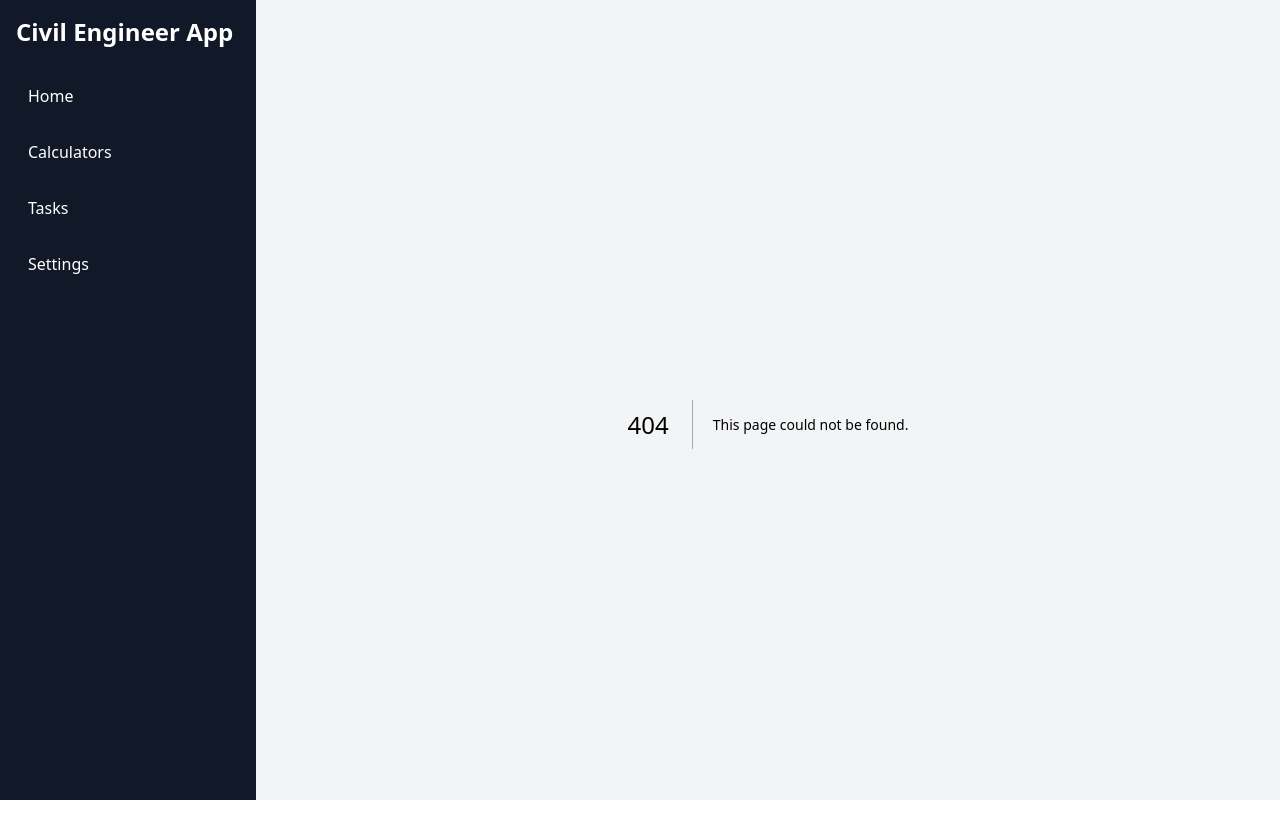
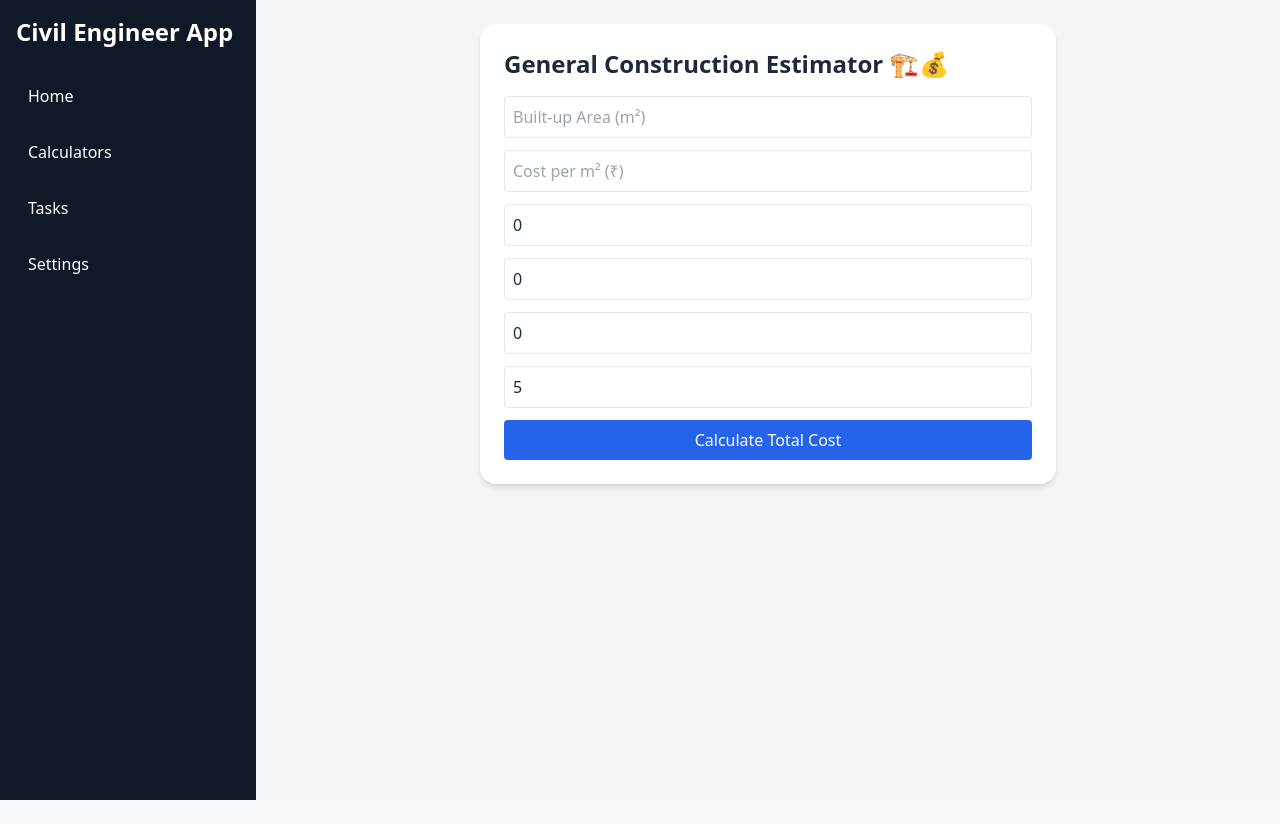
Before and after one commit to shadabalam117/CiviPilot, a Next.js app: page /calculators/estimator in a window 1280 px wide. Before the commit this address had no page. After the commit the page ends 800 px from the top, so only its background shows below. Built offline with nearby package versions, Linux system fonts and the light colour scheme.

Commit message:
Create page.tsx

```diff
--- /dev/null
+++ b/app/calculators/estimator/page.tsx
@@ -0,0 +1,104 @@
+"use client";
+
+import { useState } from "react";
+
+export default function ConstructionEstimator() {
+  const [area, setArea] = useState("");
+  const [costPerSqM, setCostPerSqM] = useState("");
+  const [plasterCost, setPlasterCost] = useState("0");
+  const [flooringCost, setFlooringCost] = useState("0");
+  const [paintCost, setPaintCost] = useState("0");
+  const [contingencyPercent, setContingencyPercent] = useState("5"); // default 5%
+  const [totalCost, setTotalCost] = useState<number | null>(null);
+
+  const calculateTotalCost = () => {
+    const A = parseFloat(area);
+    const C = parseFloat(costPerSqM);
+    const plaster = parseFloat(plasterCost);
+    const flooring = parseFloat(flooringCost);
+    const paint = parseFloat(paintCost);
+    const contingency = parseFloat(contingencyPercent);
+
+    if ([A, C, plaster, flooring, paint, contingency].some((v) => isNaN(v) || v < 0)) {
+      alert("Please enter valid numbers");
+      return;
+    }
+
+    // Base cost
+    const baseCost = A * C;
+
+    // Add optional costs
+    const subtotal = baseCost + plaster + flooring + paint;
+
+    // Add contingency
+    const total = subtotal * (1 + contingency / 100);
+
+    setTotalCost(parseFloat(total.toFixed(2)));
+  };
+
+  return (
+    <div className="p-6 max-w-xl mx-auto bg-white rounded-2xl shadow-md">
+      <h1 className="text-2xl font-bold mb-4">General Construction Estimator 🏗️💰</h1>
+
+      <div className="space-y-3">
+        <input
+          type="number"
+          placeholder="Built-up Area (m²)"
+          value={area}
+          onChange={(e) => setArea(e.target.value)}
+          className="border p-2 w-full rounded"
+        />
+        <input
+          type="number"
+          placeholder="Cost per m² (₹)"
+          value={costPerSqM}
+          onChange={(e) => setCostPerSqM(e.target.value)}
+          className="border p-2 w-full rounded"
+        />
+        <input
+          type="number"
+          placeholder="Plaster Cost (optional ₹)"
+          value={plasterCost}
+          onChange={(e) => setPlasterCost(e.target.value)}
+          className="border p-2 w-full rounded"
+        />
+        <input
+          type="number"
+          placeholder="Flooring Cost (optional ₹)"
+          value={flooringCost}
+          onChange={(e) => setFlooringCost(e.target.value)}
+          className="border p-2 w-full rounded"
+        />
+        <input
+          type="number"
+          placeholder="Paint Cost (optional ₹)"
+          value={paintCost}
+          onChange={(e) => setPaintCost(e.target.value)}
+          className="border p-2 w-full rounded"
+        />
+        <input
+          type="number"
+          placeholder="Contingency (%)"
+          value={contingencyPercent}
+          onChange={(e) => setContingencyPercent(e.target.value)}
+          className="border p-2 w-full rounded"
+        />
+
+        <button
+          onClick={calculateTotalCost}
+          className="bg-blue-600 text-white px-4 py-2 w-full rounded hover:bg-blue-700"
+        >
+          Calculate Total Cost
+        </button>
+      </div>
+
+      {totalCost !== null && (
+        <div className="mt-4 p-4 bg-gray-100 rounded-lg">
+          <p>
+            <strong>Total Estimated Cost:</strong> ₹{totalCost}
+          </p>
+        </div>
+      )}
+    </div>
+  );
+}
```
